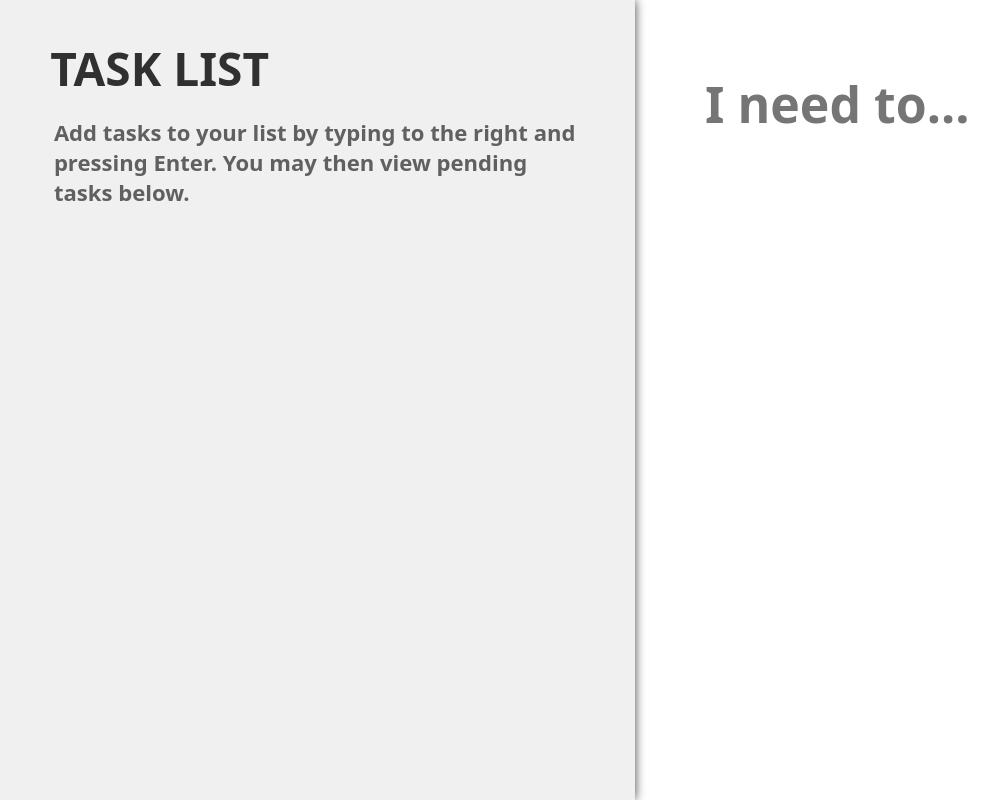
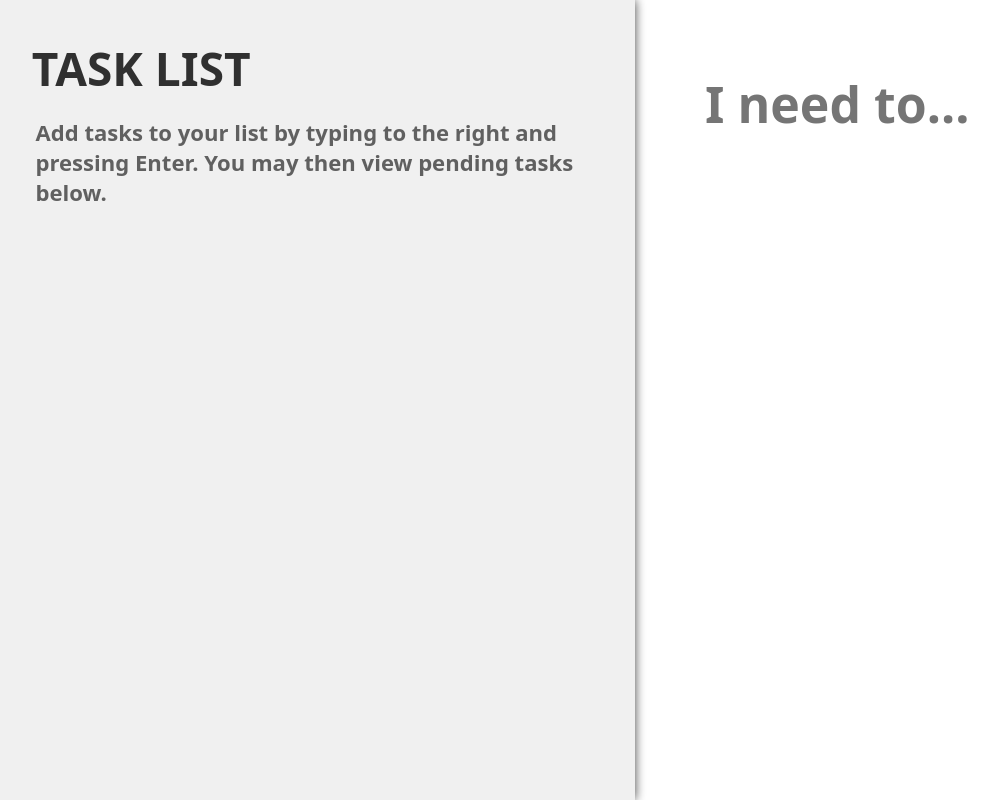
Before and after one commit to BartBruh/js-todo-app, a plain HTML site: page index.html in a window 1280 px wide. Shown: the whole page, without its empty margins (5-1003 px from the left). Drawn offline with Linux system fonts and the light colour scheme.

Commit message:
margin adjustments

```diff
--- a/style.css
+++ b/style.css
@@ -29,13 +29,13 @@ main{
 }
 #task-list-heading{
     font-size: 2.5rem;
-    margin: 2rem 3rem 0;
+    margin: 2rem 2rem 1rem;
 }
 #task-list-subheading{
     font-size: 1.2rem;
     font-weight: 600;
     color: rgba(0,0,0,0.60);
-    margin: 1rem 3.2rem 0;
+    margin: 0 2.2rem;
 }
 #task-list-container{
     list-style: none;
@@ -51,7 +51,7 @@ main{
     align-items: start;
     justify-content: space-between;
     flex-wrap: wrap;
-    padding: 0.5rem 3.5rem;
+    padding: 0.5rem 2.5rem;
 }
 .task-text{
     font-size: inherit;
```
